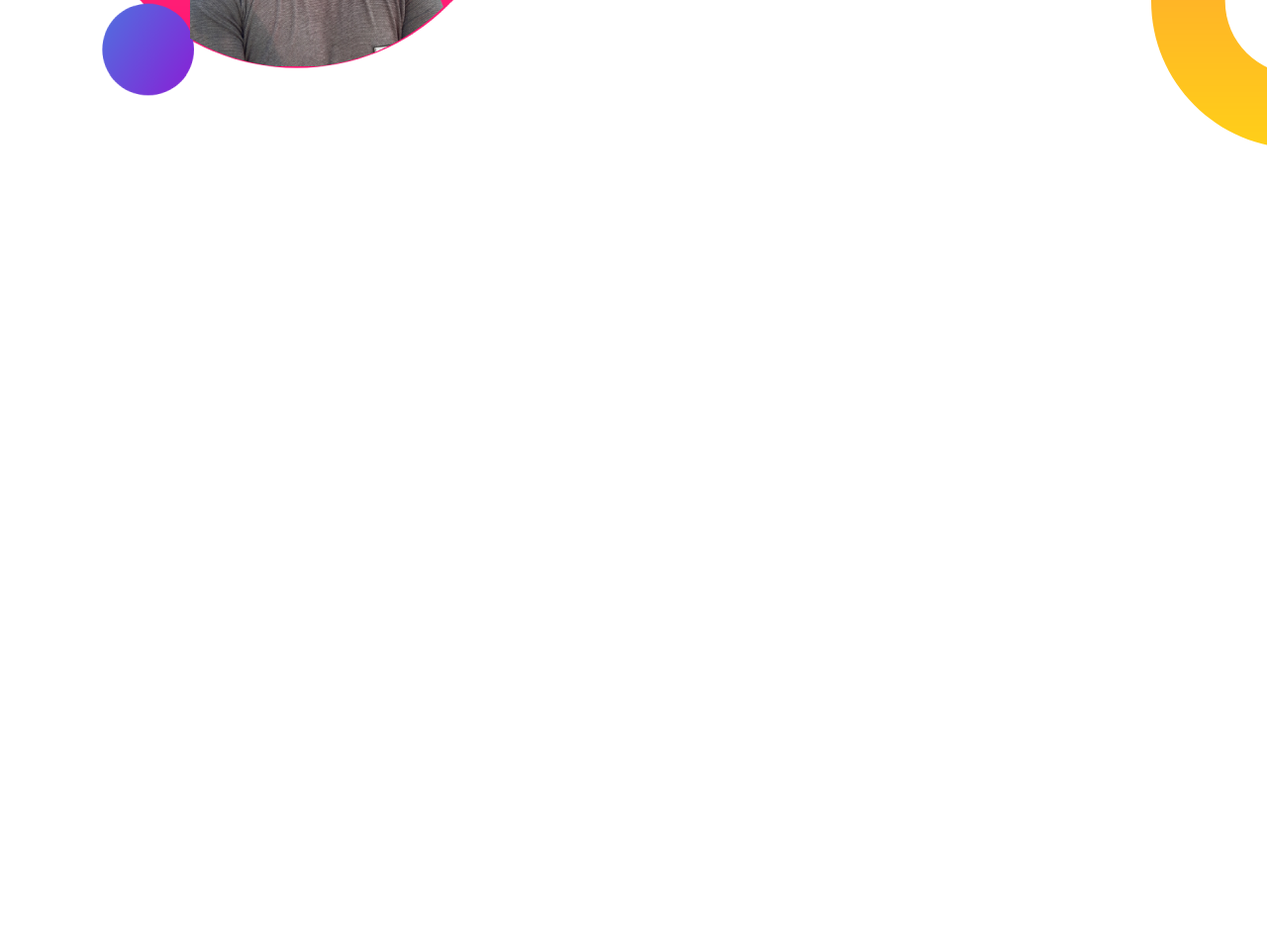
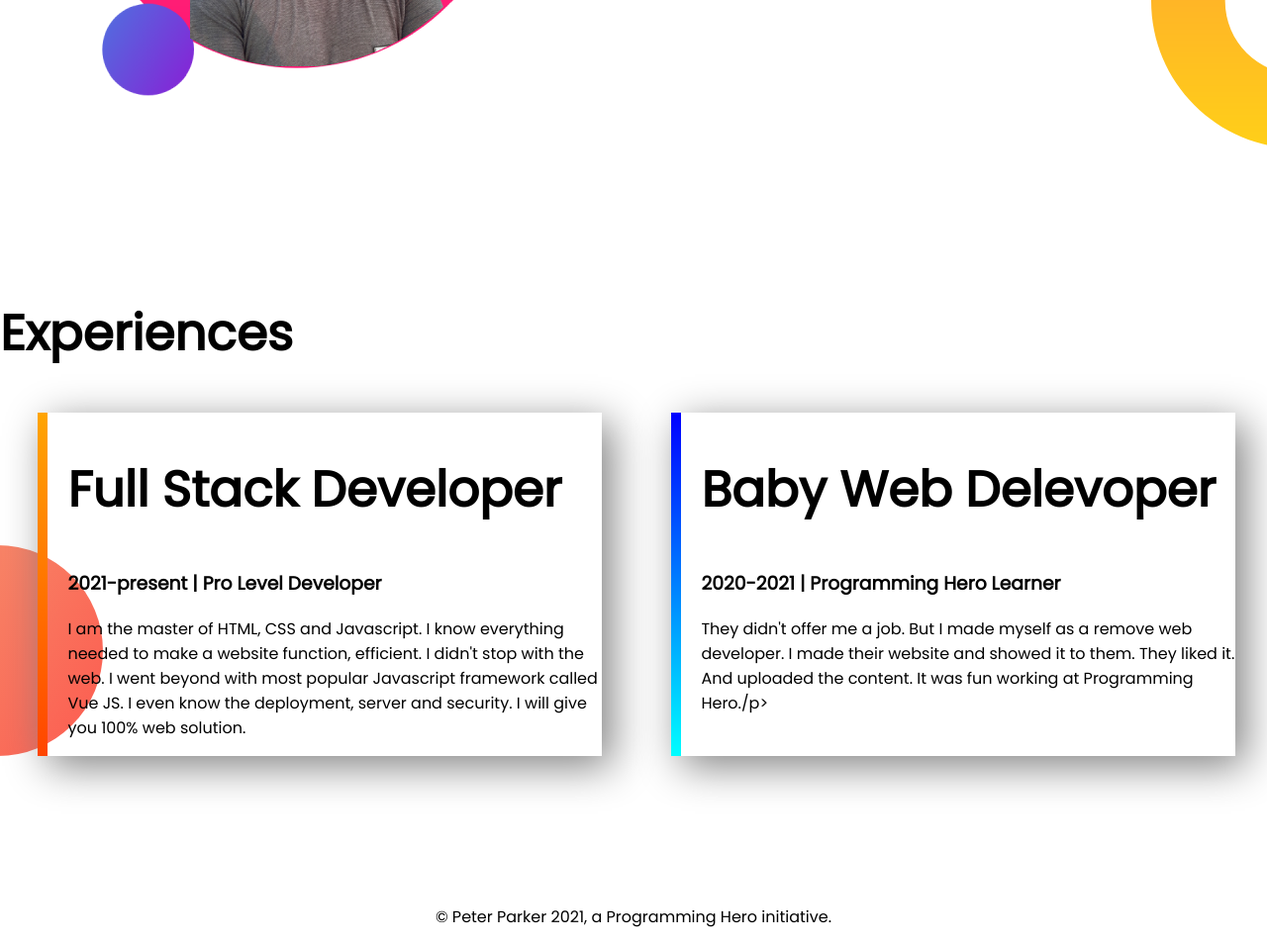
Before and after one commit to Masum-WebD/m-four, a plain HTML site: page index.html in a window 1280 px wide. Shown: the part 1018-1973 px from the top of the page at 99% size. Before the commit the page ends 1318 px from the top, so only its background shows below. Drawn offline with Linux system fonts and the light colour scheme.

Commit message:
footer committed

```diff
--- a/index.html
+++ b/index.html
@@ -11,7 +11,7 @@
     <link rel="stylesheet" href="style.css">
 </head>
 <body>
-    <section class="top-banner">
+    <section class="top-banner flexiables-container">
         <div class="half-wieth">
             <h1>Welcome to</h1>
             <h1> <span> MD Masum</span> Rana</h1>
@@ -20,11 +20,11 @@
             <a class="link-add" target="blank" href="https://www.linkedin.com/in/md-masum-rana-a87195222/"> HIRE ME</a>
         </div>
         <div class="half-wieth">
-            <img  src="images/my-bg.png" alt="">
+            <img  src="images/my-bg-b.png" alt="">
         </div>
 
     </section>
-    <section class="dream-big">
+    <section class="dream-big flexiables-container">
         <div class="db-image">
             <img src="images/20210107_170529__2_-removebg-preview-removebg-preview (1).png" alt="">
         </div>
@@ -36,6 +36,25 @@
 
         </div>
     </section>
+    <section class="experiences-area" >
+        <h1>Experiences</h1>
+        <div class="flexiables-container">
+            <div id="full-stack-exp" class="experiences-side">
+                <h1>Full Stack Developer</h1>
+                <h3>2021-present | Pro Level Developer</h3>
+                <p>I am the master of HTML, CSS and Javascript. I know everything needed to make a website function, efficient. I didn't stop with the web. I went beyond with most popular Javascript framework called Vue JS. I even know the deployment, server and security. I will give you 100% web solution.</p>
+            </div>
+            <div  id="web-exp"       class="experiences-side">
+
+                <h1>Baby Web Delevoper</h1>
+                <h3>2020-2021 | Programming Hero Learner</h3>
+                <p>They didn't offer me a job. But I made myself as a remove web developer. I made their website and showed it to them. They liked it. And uploaded the content. It was fun working at Programming Hero./p>
+            </div>
+        </div>
+    </section>
+    <footer>
+        <p>© Peter Parker 2021, a Programming Hero initiative.</p>
+    </footer>
 
 </body>
 </html>
--- a/style.css
+++ b/style.css
@@ -8,7 +8,7 @@ h1{
 span{
     color: orange;
 }
-section{
+.flexiables-container{
     display: flex;
     margin-bottom: 150px;
 
@@ -59,3 +59,29 @@ section{
     background-repeat: no-repeat;
     background-position:right bottom
 }
+.experiences-area{
+    background-image: url(images/exp-bg.png);
+    background-repeat: no-repeat;
+    background-position:left bottom;
+}
+.experiences-side{
+    width: 45%;
+    padding-left: 20px;
+    margin-left:3%;
+    margin-right:2.5%;
+    box-shadow: 10px 10px 40px   gray;
+
+}
+#full-stack-exp{
+    border-left: 10px solid;
+    border-image: linear-gradient(orange, orangered);
+    border-image-slice:1 ;
+}
+#web-exp{
+    border-left: 10px solid;
+    border-image: linear-gradient(blue, cyan);
+    border-image-slice:1 ;
+}
+footer p{
+    text-align: center;
+}
```
Also changed, not shown: images/jhankar.png (deleted), images/jhankar2.png (deleted), images/my-bg-b.png (added), images/my-bg.png, showOff/20210107_170529-removebg-preview.png (deleted), 6 other files.
